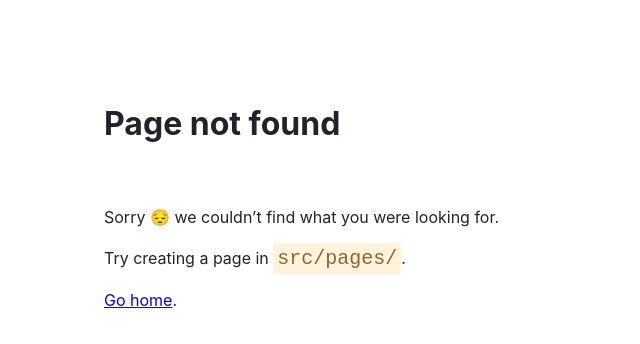
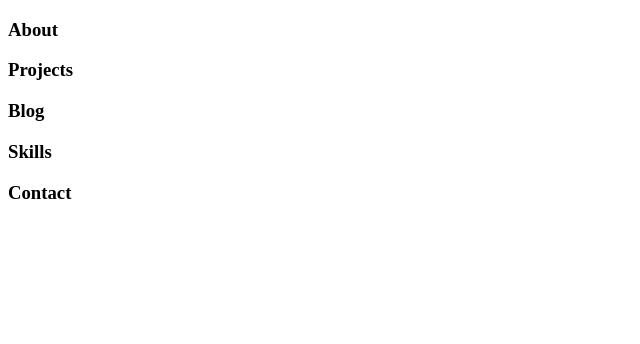
Before and after one commit to ctninman/Portfolio-site, a Gatsby site: page /NavBar in a window 1280 px wide. Before the commit this address had no page. Shown: the whole page, without its empty margins (0-640 px from the left). Built offline with nearby package versions, Linux system fonts and the light colour scheme; Gatsby itself is replaced by a stand-in of ours.

Commit message:
removed start code

```diff
--- /dev/null
+++ b/src/pages/NavBar.js
@@ -0,0 +1,25 @@
+import React from 'react';
+
+function NavBar(props) {
+	return (
+		<div>
+			<div>
+				<h3>About</h3>
+			</div>
+			<div>
+				<h3>Projects</h3>
+			</div>
+			<div>
+				<h3>Blog</h3>
+			</div>
+			<div>
+				<h3>Skills</h3>
+			</div>
+			<div>
+				<h3>Contact</h3>
+			</div>
+		</div>
+	);
+}
+
+export default NavBar;
```
Also changed, not shown: src/pages/index.js (+13 -9 lines).
